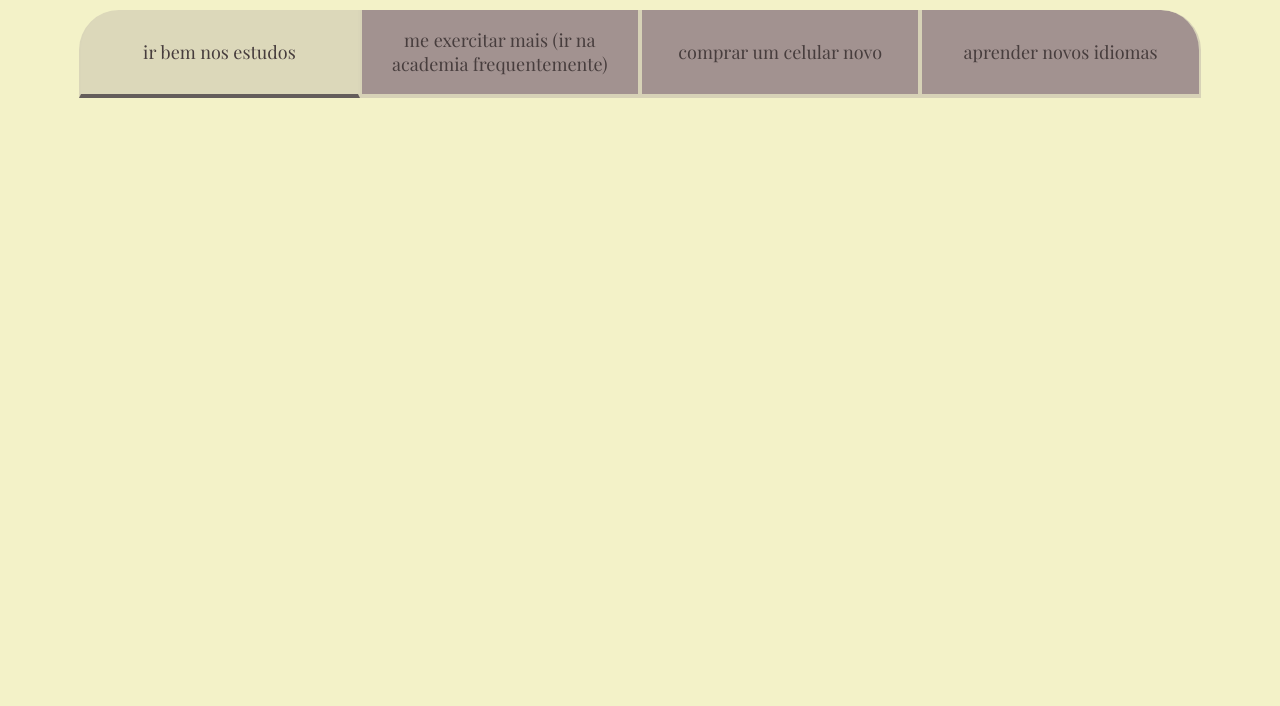
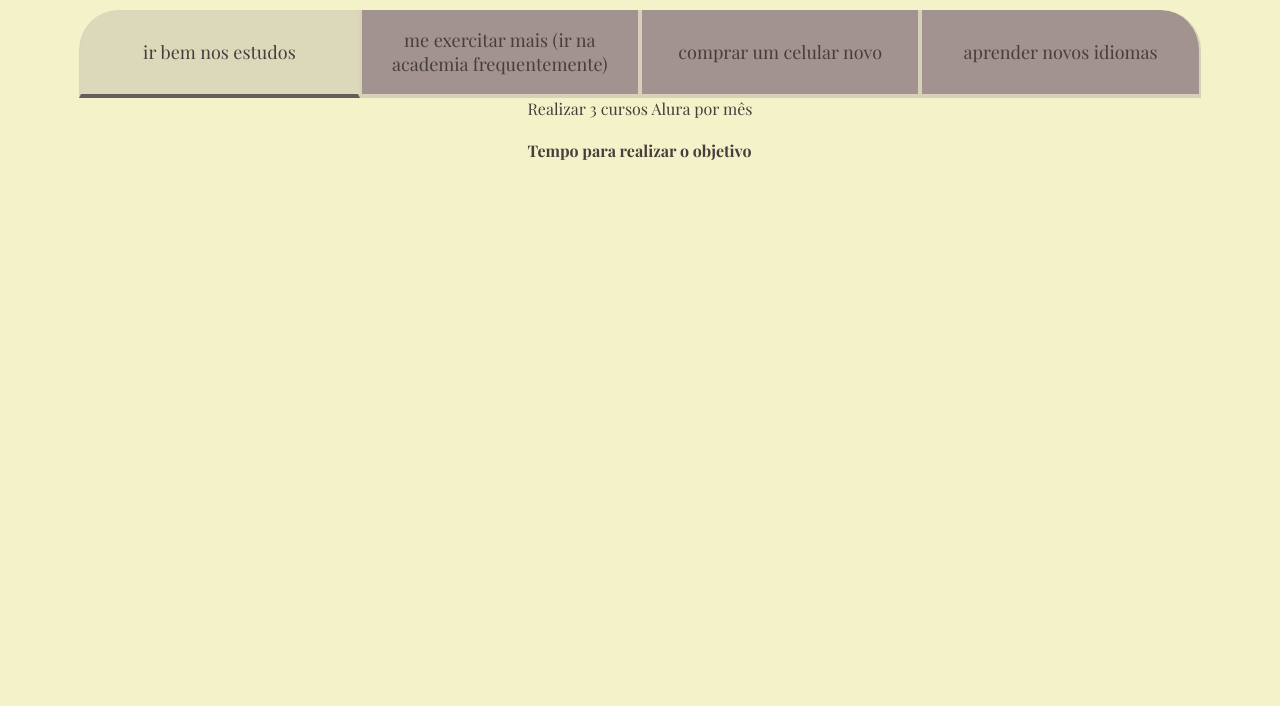
Before and after one commit to lalinha07/tri13terveir-o, a plain HTML site: page index.html in a window 1280 px wide. Shown: the part 94-800 px from the top of the page. Drawn offline with nearby package versions, Linux system fonts and the light colour scheme; a web font is replaced by a local one.

Commit message:
Update index.html

```diff
--- a/index.html
+++ b/index.html
@@ -15,7 +15,11 @@
             <button class="botão">comprar um celular novo</button>
             <button class="botão">aprender novos idiomas</button>
         </div>
+        <div class"abas-textos"
+            <h3 class="aba-conteudo-tiulos-principal">Realizar 3 cursos Alura por mês</h3>
+            <h4 class="aba-conteudol-titulo-secundario">Tempo para realizar o objetivo</h4>
+        </div>
     </section>
-    <script src="main.js"></script>
+   <script src="main.js"></script>
 </body>
 </html>
```
